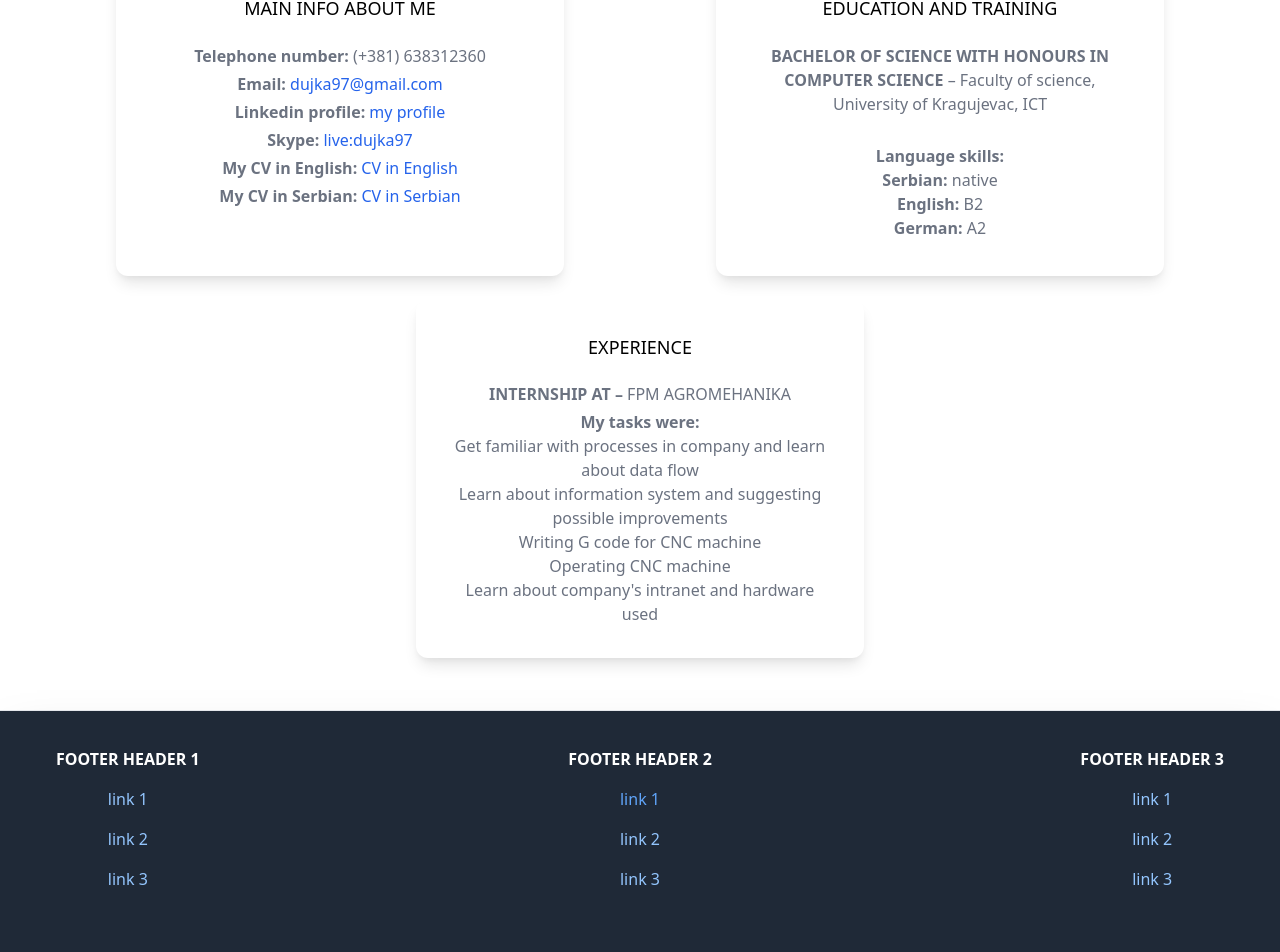
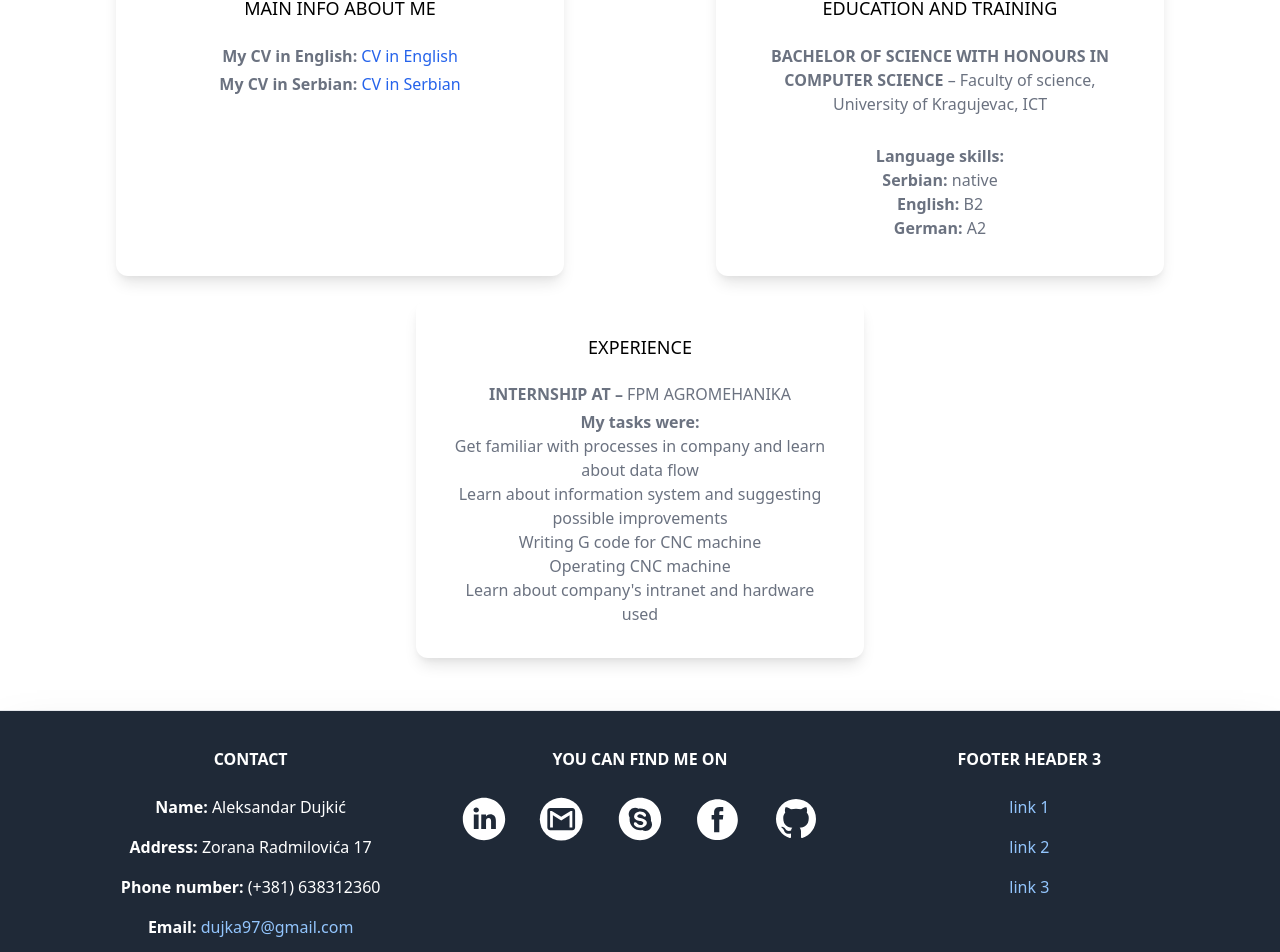
Before and after one commit to Dujka/portfolio, a React (Create React App) app: page / in a window 1280 px wide. Shown: the part 1176-2128 px from the top of the page. Built offline with nearby package versions, Linux system fonts and the light colour scheme.

Commit message:
Footer almost done. Fixed overflow on CircleText.

```diff
--- a/package.json
+++ b/package.json
@@ -3,7 +3,7 @@
   "version": "0.1.0",
   "private": true,
   "dependencies": {
-    "@craco/craco": "^6.0.0",
+    "@craco/craco": "^6.1.0",
     "@tailwindcss/postcss7-compat": "^2.0.2",
     "@testing-library/jest-dom": "^5.11.4",
     "@testing-library/react": "^11.1.0",
--- a/src/Components/CircleText.js
+++ b/src/Components/CircleText.js
@@ -2,7 +2,7 @@ import React from "react";
 import Typical from "react-typical";
 function CircleText() {
   return (
-    <div className="absolute w-full top-1/2 text-white font-mono lg:text-7xl md:text-5xl sm:text-3xl text-xl select-none">
+    <div className="absolute w-full mb-5 md:mb-10 bottom-1/4 text-white font-mono lg:text-7xl md:text-5xl sm:text-3xl text-xl select-none">
       Hi, I'm Alex and I am a
       <p className="">
         <Typical
--- a/src/Components/Footer.js
+++ b/src/Components/Footer.js
@@ -6,46 +6,112 @@ function Footer() {
       <div class="container mx-auto px-6">
         <div class="sm:flex sm:mt-8">
           <div class="mt-8 sm:mt-0 sm:w-full sm:px-8 flex flex-col md:flex-row justify-between">
-            <div class="flex flex-col">
-              <span class="font-bold uppercase mb-2">Footer header 1</span>
-              <span class="my-2">
-                <button class="text-blue-300  text-md hover:text-blue-200">
-                  link 1
-                </button>
+            <div class="flex flex-col flex-grow w-full">
+              <span class="font-bold uppercase mb-4">Contact </span>
+              <span className="my-2">
+                <b>Name: </b>Aleksandar Dujkić
               </span>
-              <span class="my-2">
-                <button class="text-blue-300  text-md hover:text-blue-200">
-                  link 2
-                </button>
+              <span className="my-2">
+                <b>Address: </b>Zorana Radmilovića 17
               </span>
-              <span class="my-2">
-                <button class="text-blue-300  text-md hover:text-blue-200">
-                  link 3
-                </button>
+              <span className="my-2">
+                <b>Phone number: </b>(+381) 638312360
+              </span>
+              <span className="my-2">
+                <b>Email: </b>
+                <a
+                  className="text-blue-300 text-md hover:text-blue-200  hover:underline"
+                  href="mailto:dujka97@gmail.com"
+                >
+                  dujka97@gmail.com
+                </a>
               </span>
             </div>
-            <div class="flex flex-col">
-              <span class="font-bold uppercase mt-4 md:mt-0 mb-2">
-                Footer header 2
+            <div class="flex flex-col flex-grow w-full">
+              <span class="font-bold uppercase mt-4 md:mt-0 mb-4">
+                You can find me on
               </span>
-              <span class="my-2">
-                <button class="text-blue-400 text-md hover:text-blue-300">
-                  link 1
-                </button>
-              </span>
-              <span class="my-2">
-                <button class="text-blue-300 text-md hover:text-blue-200">
-                  link 2
-                </button>
-              </span>
-              <span class="my-2">
-                <button class="text-blue-300 text-md hover:text-blue-2s00">
-                  link 3
-                </button>
+              <span class="flex flex-wrap justify-between my-2">
+                <a
+                  className="mx-auto"
+                  rel="noreferrer"
+                  target="_blank"
+                  href="https://www.linkedin.com/in/aleksandar-dujki%C4%87-a421151b6"
+                  title="My Linkedin"
+                >
+                  <svg className="w-12 h-12" viewBox="0 0 68 68">
+                    <path
+                      fill="currentColor"
+                      d="M50.837,48.137V36.425c0-6.275-3.35-9.195-7.816-9.195  c-3.604,0-5.219,1.983-6.119,3.374V27.71h-6.79c0.09,1.917,0,20.427,0,20.427h6.79V36.729c0-0.609,0.044-1.219,0.224-1.655  c0.49-1.22,1.607-2.483,3.482-2.483c2.458,0,3.44,1.873,3.44,4.618v10.929H50.837z M22.959,24.922c2.367,0,3.842-1.57,3.842-3.531  c-0.044-2.003-1.475-3.528-3.797-3.528s-3.841,1.524-3.841,3.528c0,1.961,1.474,3.531,3.753,3.531H22.959z M34,64  C17.432,64,4,50.568,4,34C4,17.431,17.432,4,34,4s30,13.431,30,30C64,50.568,50.568,64,34,64z M26.354,48.137V27.71h-6.789v20.427  H26.354z"
+                    />
+                  </svg>
+                </a>
+                <a
+                  className="mx-auto"
+                  rel="noreferrer"
+                  target="_blank"
+                  href="mailto:dujka97@gmail.com"
+                  title="My Email"
+                >
+                  <svg className="w-12 h-12 pt-0.5" viewBox="0 0 530 530">
+                    <circle
+                      fill="currentColor"
+                      cx="255.999"
+                      cy="256"
+                      r="246.455"
+                    />
+                    <path
+                      fill="#1F2937"
+                      d="M384,128H128c-17.602,0-32,14.406-32,32v192c0,17.594,14.398,32,32,32h256     c17.594,0,32-14.406,32-32V160C416,142.406,401.594,128,384,128L384,128z M384,352h-32V211.203L256,272l-96-60.797V352h-32V160     h19.203L256,227.203L364.797,160H384V352L384,352z"
+                    />
+                  </svg>
+                </a>
+                <a
+                  className="mx-auto"
+                  rel="noreferrer"
+                  target="_blank"
+                  href="skype:live:dujka97?chat"
+                  title="My Skype"
+                >
+                  <svg className="w-12 h-12 mx-auto" viewBox="0 0 68 68">
+                    <path
+                      fill="currentColor"
+                      d="M35.84,46.38c-4.82,0.256-7.075-0.832-9.142-2.809  c-2.308-2.209-1.381-4.728,0.499-4.855c1.879-0.128,3.007,2.171,4.01,2.812c1.002,0.638,4.812,2.09,6.826-0.258  c2.191-2.554-1.458-3.875-4.134-4.276c-3.819-0.576-8.642-2.683-8.267-6.836c0.375-4.149,3.457-6.277,6.7-6.577  c4.134-0.383,6.825,0.638,8.954,2.491c2.461,2.14,1.129,4.532-0.438,4.725c-1.562,0.191-3.316-3.52-6.761-3.576  c-3.551-0.057-5.95,3.768-1.567,4.854c4.385,1.086,9.081,1.532,10.772,5.619C44.984,41.782,40.663,46.123,35.84,46.38z   M49.431,36.656c0.091-0.68,0.143-1.372,0.143-2.075c0-8.446-6.784-15.294-15.152-15.294c-0.832,0-1.647,0.07-2.441,0.202  C30.558,18.548,28.864,18,27.042,18C22.046,18,18,22.107,18,27.175c0,1.844,0.535,3.557,1.456,4.995  c-0.124,0.786-0.188,1.591-0.188,2.41c0,8.447,6.781,15.294,15.151,15.294c0.945,0,1.865-0.093,2.759-0.257  C38.567,50.491,40.204,51,41.958,51C46.953,51,51,46.893,51,41.825C51,39.909,50.423,38.128,49.431,36.656z M34,64  C17.432,64,4,50.568,4,34C4,17.431,17.432,4,34,4s30,13.431,30,30C64,50.568,50.568,64,34,64z"
+                    />
+                  </svg>
+                </a>
+                <a
+                  className="mx-auto"
+                  rel="noreferrer"
+                  target="_blank"
+                  href="https://www.facebook.com/dujka97"
+                  title="My Facebook"
+                >
+                  <svg className="w-12 h-12 mx-auto" viewBox="0 0 58 58">
+                    <path
+                      fill="currentColor"
+                      d="M28.347,5.157c-13.6,0-24.625,11.027-24.625,24.625c0,13.6,11.025,24.623,24.625,24.623c13.6,0,24.625-11.023,24.625-24.623  C52.972,16.184,41.946,5.157,28.347,5.157z M34.864,29.679h-4.264c0,6.814,0,15.207,0,15.207h-6.32c0,0,0-8.307,0-15.207h-3.006  V24.31h3.006v-3.479c0-2.49,1.182-6.377,6.379-6.377l4.68,0.018v5.215c0,0-2.846,0-3.398,0c-0.555,0-1.34,0.277-1.34,1.461v3.163  h4.818L34.864,29.679z"
+                    />
+                  </svg>
+                </a>
+                <a
+                  className="mx-auto"
+                  rel="noreferrer"
+                  target="_blank"
+                  href="https://github.com/Dujka"
+                  title="My Github"
+                >
+                  <svg className="w-12 h-12 mx-auto" viewBox="0 0 24 24">
+                    <path
+                      fill="currentColor"
+                      d="M12,2A10,10 0 0,0 2,12C2,16.42 4.87,20.17 8.84,21.5C9.34,21.58 9.5,21.27 9.5,21C9.5,20.77 9.5,20.14 9.5,19.31C6.73,19.91 6.14,17.97 6.14,17.97C5.68,16.81 5.03,16.5 5.03,16.5C4.12,15.88 5.1,15.9 5.1,15.9C6.1,15.97 6.63,16.93 6.63,16.93C7.5,18.45 8.97,18 9.54,17.76C9.63,17.11 9.89,16.67 10.17,16.42C7.95,16.17 5.62,15.31 5.62,11.5C5.62,10.39 6,9.5 6.65,8.79C6.55,8.54 6.2,7.5 6.75,6.15C6.75,6.15 7.59,5.88 9.5,7.17C10.29,6.95 11.15,6.84 12,6.84C12.85,6.84 13.71,6.95 14.5,7.17C16.41,5.88 17.25,6.15 17.25,6.15C17.8,7.5 17.45,8.54 17.35,8.79C18,9.5 18.38,10.39 18.38,11.5C18.38,15.32 16.04,16.16 13.81,16.41C14.17,16.72 14.5,17.33 14.5,18.26C14.5,19.6 14.5,20.68 14.5,21C14.5,21.27 14.66,21.59 15.17,21.5C19.14,20.16 22,16.42 22,12A10,10 0 0,0 12,2Z"
+                    ></path>
+                  </svg>
+                </a>
               </span>
             </div>
-            <div class="flex flex-col">
-              <span class="font-bold uppercase mt-4 md:mt-0 mb-2">
+            <div class="flex flex-col flex-grow w-full">
+              <span class="font-bold uppercase mt-4 md:mt-0 mb-4">
                 Footer header 3
               </span>
               <span class="my-2">
--- a/src/Components/Text/FirstSection.js
+++ b/src/Components/Text/FirstSection.js
@@ -3,38 +3,6 @@ import React from "react";
 function FirstSection() {
   return (
     <div>
-      <p className="pb-1">
-        <b>Telephone number: </b>(+381) 638312360
-      </p>
-      <p className="pb-1">
-        <b>Email: </b>
-        <a
-          className="text-blue-600 hover:underline"
-          href="mailto:dujka97@gmail.com"
-        >
-          dujka97@gmail.com
-        </a>
-      </p>
-      <p className="pb-1">
-        <b>Linkedin profile: </b>
-        <a
-          rel="noreferrer"
-          target="_blank"
-          className="text-blue-600 hover:underline"
-          href="https://www.linkedin.com/in/aleksandar-dujki%C4%87-a421151b6"
-        >
-          my profile
-        </a>
-      </p>
-      <p className="pb-1">
-        <b>Skype: </b>
-        <a
-          className="text-blue-600 hover:underline"
-          href="skype:live:dujka97?chat"
-        >
-          live:dujka97
-        </a>
-      </p>
       <p className="pb-1">
         <b>My CV in English: </b>
         <a
```
Also changed, not shown: 2 other files (tests, documents, lock files or other folders).
